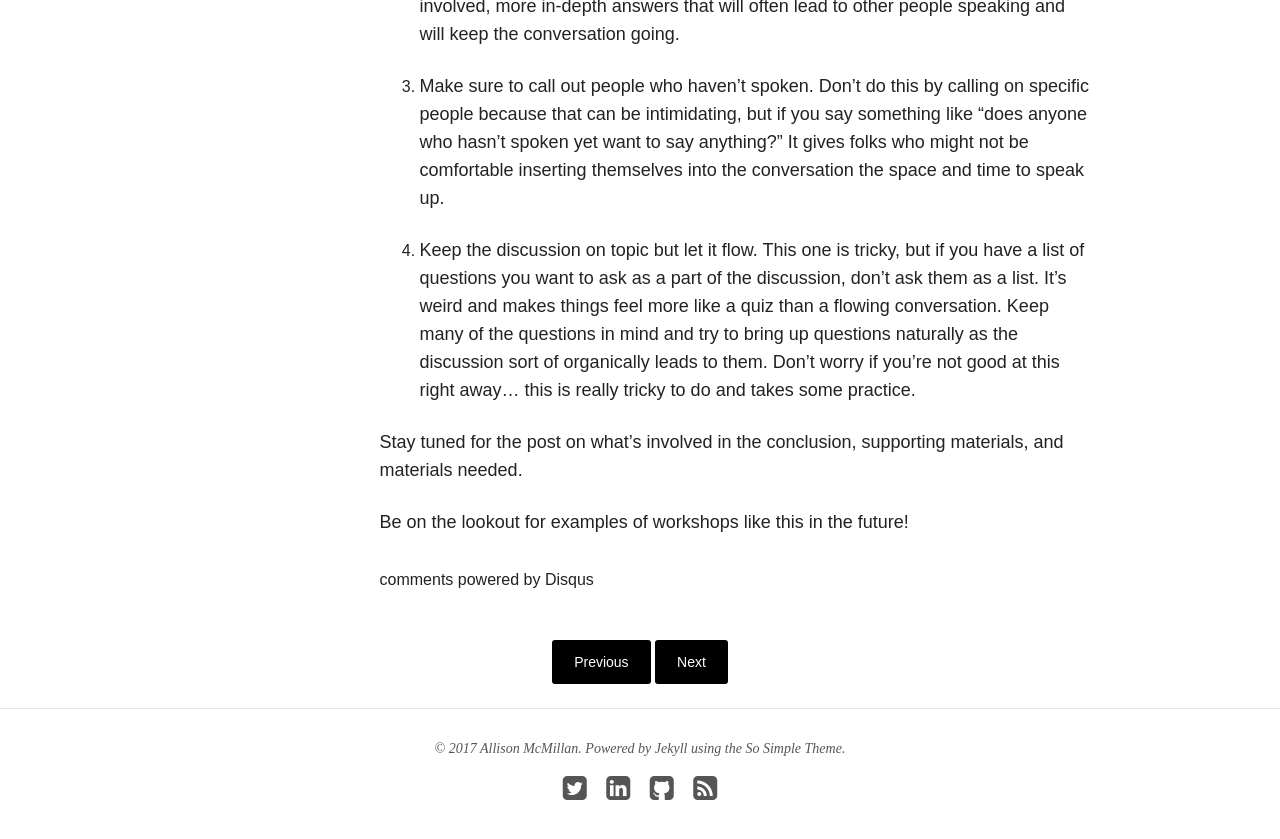
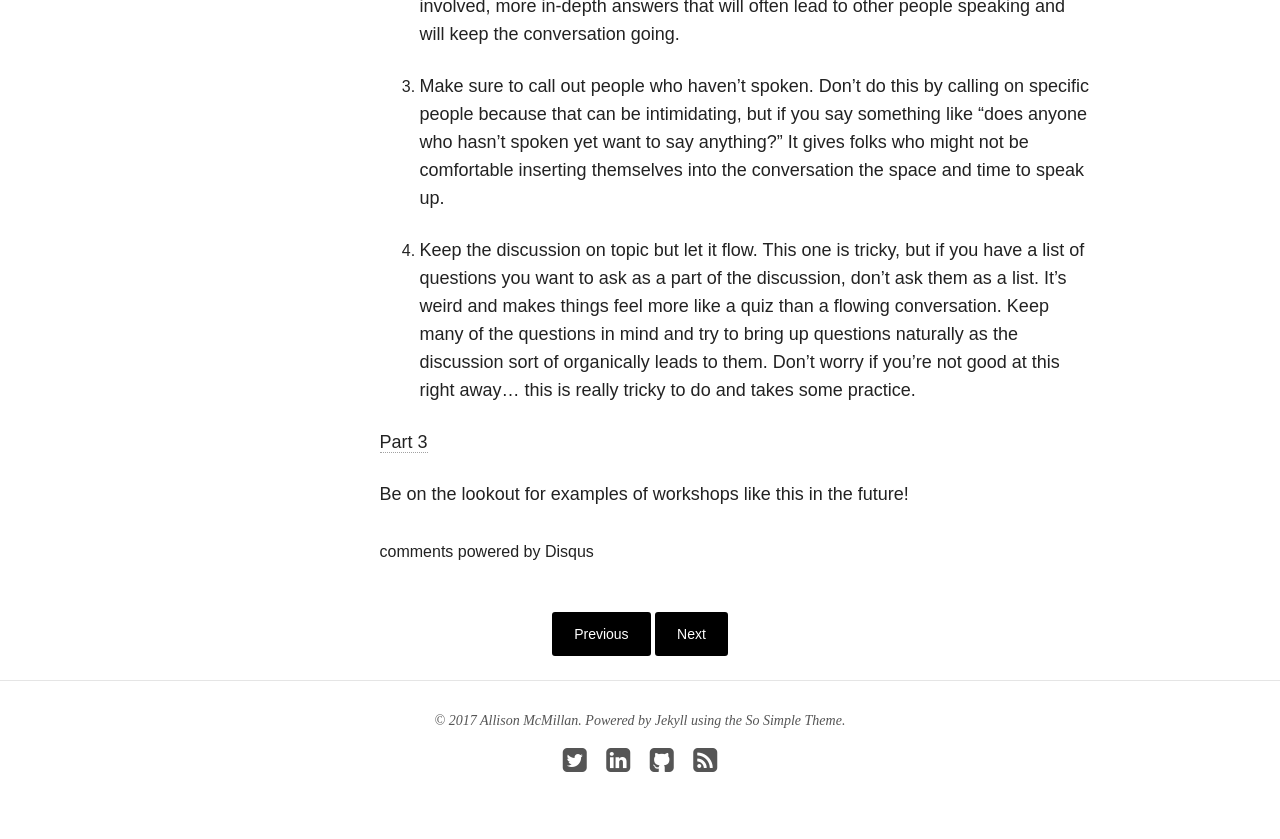
Before and after one commit to asheren/asheren.github.io, a Jekyll site: the page built from _posts/blog/2017-05-15-workshops-for-engineers-part-2.md, in a window 1280 px wide and 900 px high, scrolled down 1568 px. Shown: the top 839 px of the window. Built offline with Jekyll 4.4.1, drawn with Linux system fonts in a browser that asks for light colours; nearby versions of some CDN libraries; comment, search, counter and statistics services are not loaded.

Commit message:
added link

```diff
--- a/_posts/blog/2017-05-15-workshops-for-engineers-part-2.md
+++ b/_posts/blog/2017-05-15-workshops-for-engineers-part-2.md
@@ -27,6 +27,6 @@ A few tips for facilitators:
 
 4. Keep the discussion on topic but let it flow. This one is tricky, but if you have a list of questions you want to ask as a part of the discussion, don't ask them as a list. It's weird and makes things feel more like a quiz than a flowing conversation. Keep many of the questions in mind and try to bring up questions naturally as the discussion sort of organically leads to them. Don't worry if you're not good at this right away... this is really tricky to do and takes some practice.
 
-Stay tuned for the post on what's involved in the conclusion, supporting materials, and materials needed.
+[Part 3](http://daydreamsinruby.com/workshops-for-engineers-part-3/)
 
 Be on the lookout for examples of workshops like this in the future!
```
